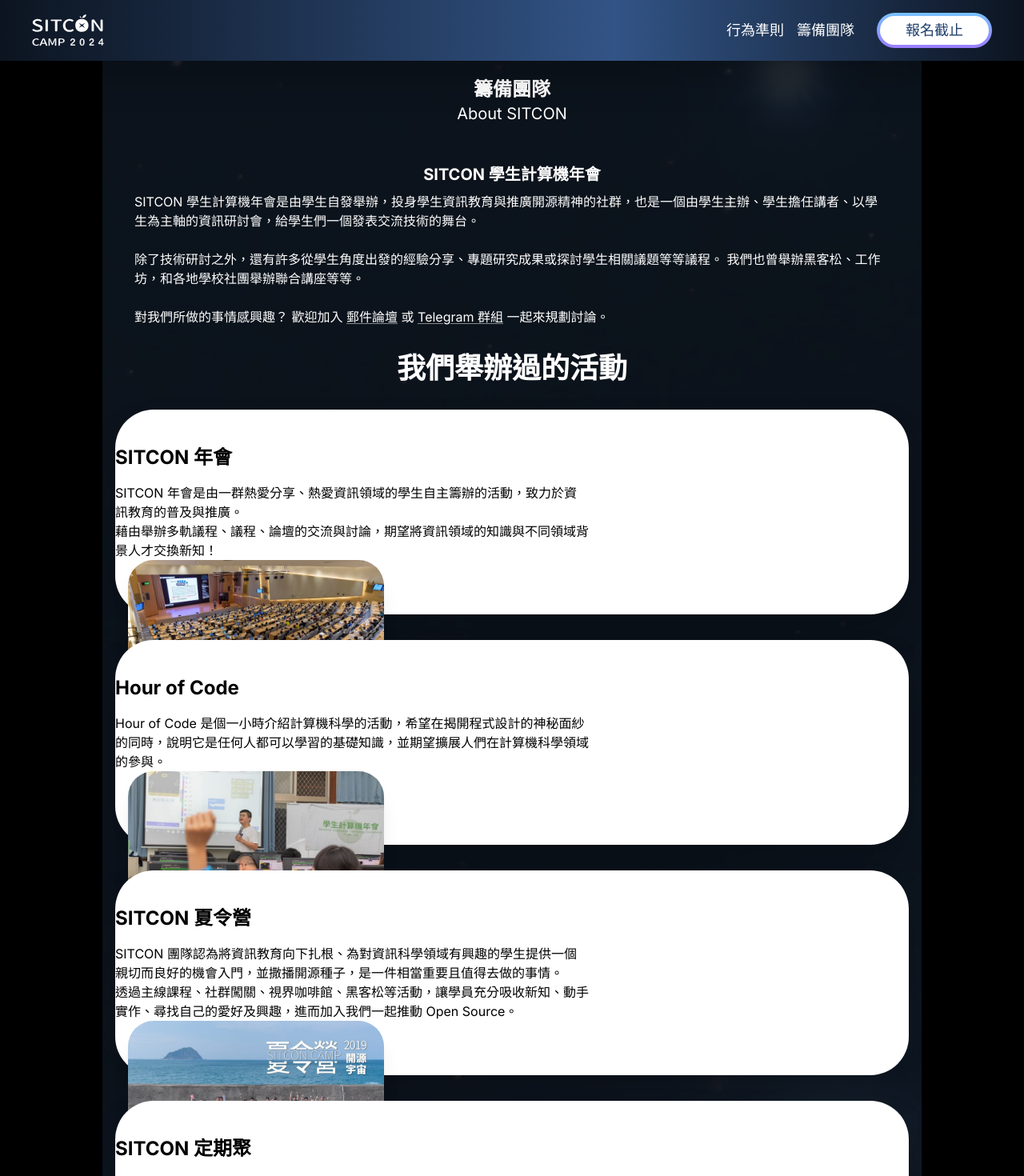
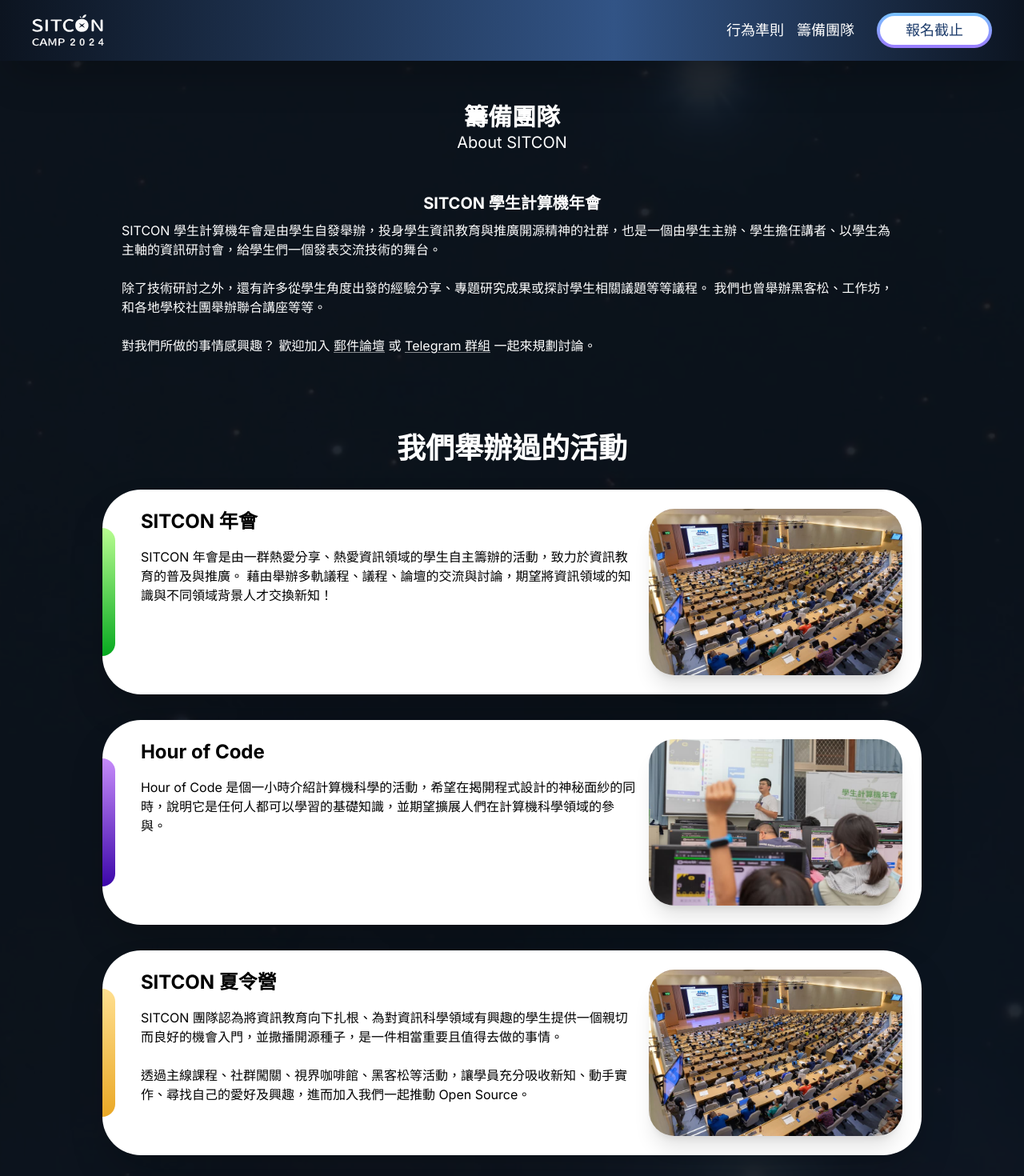
Before and after one commit to sitcon-tw/camp2024, a Next.js app: page /2024/teams in a window 1280 px wide. Shown: the top 1470 px of the page at 80% size. Built offline with nearby package versions, Linux system fonts and the light colour scheme.

Commit message:
fix: team page desktop and mobile bug

```diff
--- a/components/Events.tsx
+++ b/components/Events.tsx
@@ -37,7 +37,7 @@ export function EventImg({ src }: { src: string }) {
 export default function Events() {
   return (
     <div className="bg-[linear-gradient(#E6E9F1,#C3CEDF)] rounded-[2rem] -mt-5 -mb-10 px-[2rem] pb-[2rem]">
-      <div className=" max-w-[1024px] mx-auto">
+      <div className="max-w-[1024px] mx-auto">
         <div className="flex py-8">
           <div className="flex items-center gap-2 mx-auto text-3xl font-bold text-center">
             <span>
--- a/pages/teams.tsx
+++ b/pages/teams.tsx
@@ -77,13 +77,13 @@ export default function Teams() {
   const groups = [...new Set(members.map((x) => x.group))];
   return (
     <>
-      <div className="container bg-[url('/2024/images/coc-bg.svg')] pt-[4rem] pb-[5rem] bg-cover">
-        <div>
+      <div className="bg-[url('/2024/images/coc-bg.svg')] pt-[4rem] pb-[5rem] bg-cover w-full px-[2rem]">
+        <div className="max-w-[1024px] mx-auto">
           <motion.h1
             initial={{ opacity: 0 }}
             whileInView={{ opacity: 1 }}
             exit={{ opacity: 0 }}
-            className="text-2xl font-bold text-[#FFF] text-center pt-[2rem]"
+            className="text-3xl font-bold text-[#FFF] text-center pt-[4rem]"
             id={"coc"}
           >
             籌備團隊
@@ -117,32 +117,42 @@ export default function Teams() {
             </p>
           </div>
         </div>
-        <div>
+        <div className="mt-[5rem] max-w-[1024px] mx-auto">
           <SectionTitle id="history">我們舉辦過的活動</SectionTitle>
           <EventBox>
+            <div className="flex mb-[2rem] lg:hidden">
+              <div className="bg-[linear-gradient(90deg,#B8FD90,#07A920)] w-[50%] h-[1rem] mx-auto rounded-b-full" />
+            </div>
+            <div className="lg:flex">
+              <div className="bg-[linear-gradient(180deg,#B8FD90,#07A920)] h-[10rem] w-[1rem] mx-auto rounded-r-full max-lg:hidden my-auto mr-[2rem]" />
               <EventContent>
-              <EventTitle><p className="mt-5">SITCON 年會</p></EventTitle>
-              <p>
+                <EventTitle>
+                  SITCON 年會
+                </EventTitle>
                 SITCON
                 年會是由一群熱愛分享、熱愛資訊領域的學生自主籌辦的活動，致力於資訊教育的普及與推廣。
-              </p>
-              <p>
                 藉由舉辦多軌議程、議程、論壇的交流與討論，期望將資訊領域的知識與不同領域背景人才交換新知！
-              </p>
               </EventContent>
               <EventImg src="../images/sitcon.jpg" />
+            </div>
           </EventBox>
           <EventBox>
+            <div className="flex mb-[2rem] lg:hidden">
+              <div className="bg-[linear-gradient(90deg,#C68BFA,#3C07AA)] w-[50%] h-[1rem] mx-auto rounded-b-full" />
+            </div>
+            <div className="lg:flex">
+              <div className="bg-[linear-gradient(180deg,#C68BFA,#3C07AA)] h-[10rem] w-[1rem] mx-auto rounded-r-full max-lg:hidden my-auto mr-[2rem]" />
               <EventContent>
-              <EventTitle><p className="mt-5">Hour of Code</p></EventTitle>
-              <p>
+                <EventTitle>
+                  Hour of Code
+                </EventTitle>
                 Hour of Code
                 是個一小時介紹計算機科學的活動，希望在揭開程式設計的神秘面紗的同時，說明它是任何人都可以學習的基礎知識，並期望擴展人們在計算機科學領域的參與。
-              </p>
               </EventContent>
               <EventImg src="../images/50694221331_e465f84efc_k.jpg" />
+            </div>
           </EventBox>
-          <EventBox>
+          {/* <EventBox>
             <EventContent>
               <EventTitle><p className="mt-5">SITCON 夏令營</p></EventTitle>
               <p>
@@ -155,19 +165,45 @@ export default function Teams() {
               </p>
             </EventContent>
             <EventImg src="../images/51260350196_1e24756478_5k.jpg" />
+          </EventBox> */}
+          <EventBox>
+            <div className="flex mb-[2rem] lg:hidden">
+              <div className="bg-[linear-gradient(90deg,#FFDF8F,#EAA826)] w-[50%] h-[1rem] mx-auto rounded-b-full" />
+            </div>
+            <div className="lg:flex">
+              <div className="bg-[linear-gradient(180deg,#FFDF8F,#EAA826)] h-[10rem] w-[1rem] mx-auto rounded-r-full max-lg:hidden my-auto mr-[2rem]" />
+              <EventContent>
+                <EventTitle>
+                  SITCON 夏令營
+                </EventTitle>
+                SITCON
+                團隊認為將資訊教育向下扎根、為對資訊科學領域有興趣的學生提供一個親切而良好的機會入門，並撒播開源種子，是一件相當重要且值得去做的事情。
+                <br />
+                <br />
+                透過主線課程、社群闖關、視界咖啡館、黑客松等活動，讓學員充分吸收新知、動手實作、尋找自己的愛好及興趣，進而加入我們一起推動
+                Open Source。
+              </EventContent>
+              <EventImg src="../images/sitcon.jpg" />
+            </div>
           </EventBox>
           <EventBox>
+            <div className="flex mb-[2rem] lg:hidden">
+              <div className="bg-[linear-gradient(90deg,#FF9191,#FF5454)] w-[50%] h-[1rem] mx-auto rounded-b-full" />
+            </div>
+            <div className="lg:flex">
+              <div className="bg-[linear-gradient(180deg,#FF9191,#FF5454)] h-[10rem] w-[1rem] mx-auto rounded-r-full max-lg:hidden my-auto mr-[2rem]" />
               <EventContent>
-              <EventTitle><p className="mt-5">SITCON 定期聚</p></EventTitle>
-              <p>
+                <EventTitle>
+                  SITCON 定期聚
+                </EventTitle>
                 除了辦理大型活動外，SITCON
                 也舉辦定期聚，將全台灣各地對於資訊科技相關領域有興趣的學生們串聯起來，透過彼此共享、交流來切磋精進，砥礪自主自學的風氣。
-              </p>
               </EventContent>
               <EventImg src="../images/16009925241_a20363623a_c.jpg" />
+            </div>
           </EventBox>
         </div>
-        <div>
+        <div className="max-w-[1024px] mx-auto mt-[5rem]">
           <SectionTitle id="member"><p className="mt-5">夏令營籌備團隊</p></SectionTitle>
 
           {groups.map((name, index) => {
```
Lines whose indentation alone changed are shown as unchanged.
